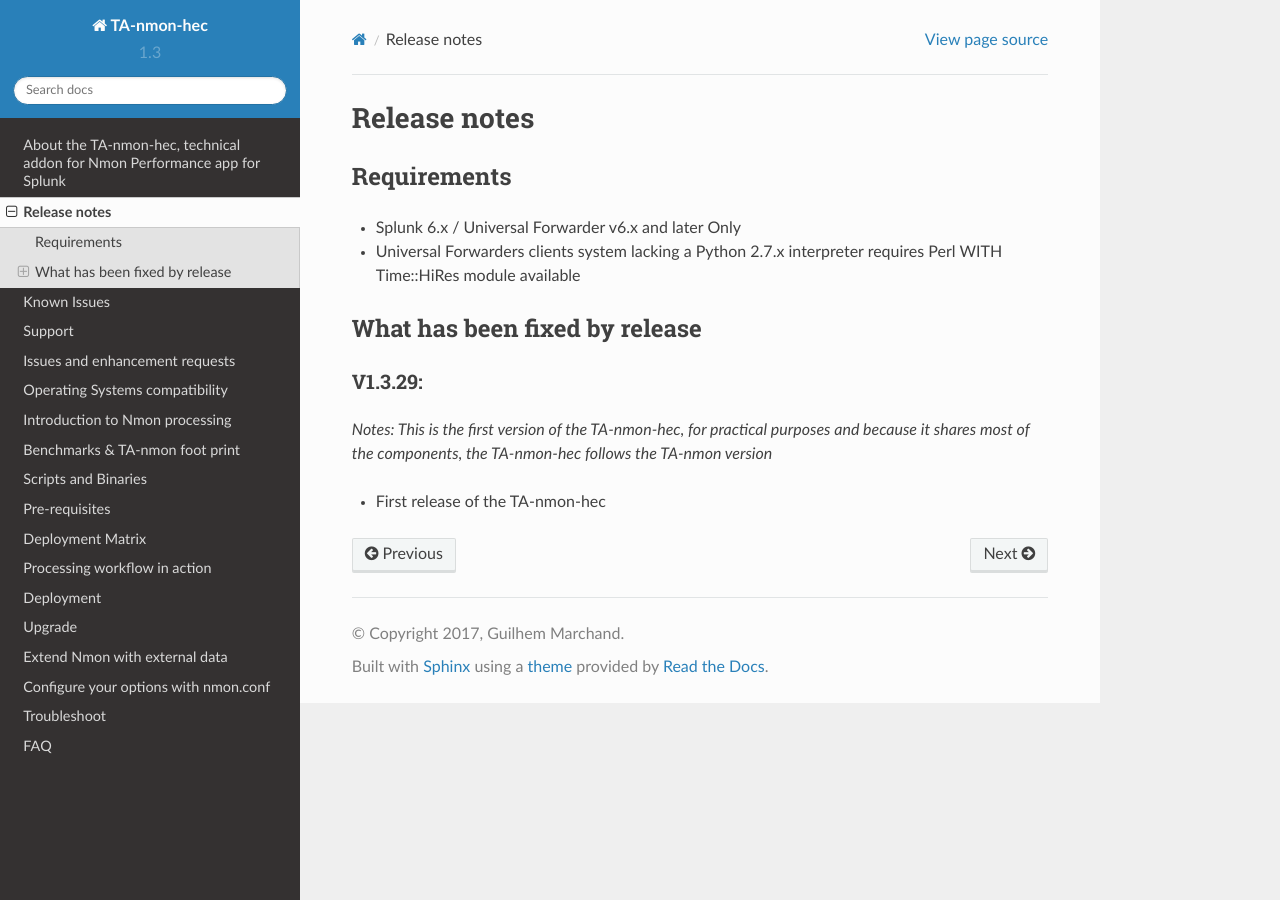
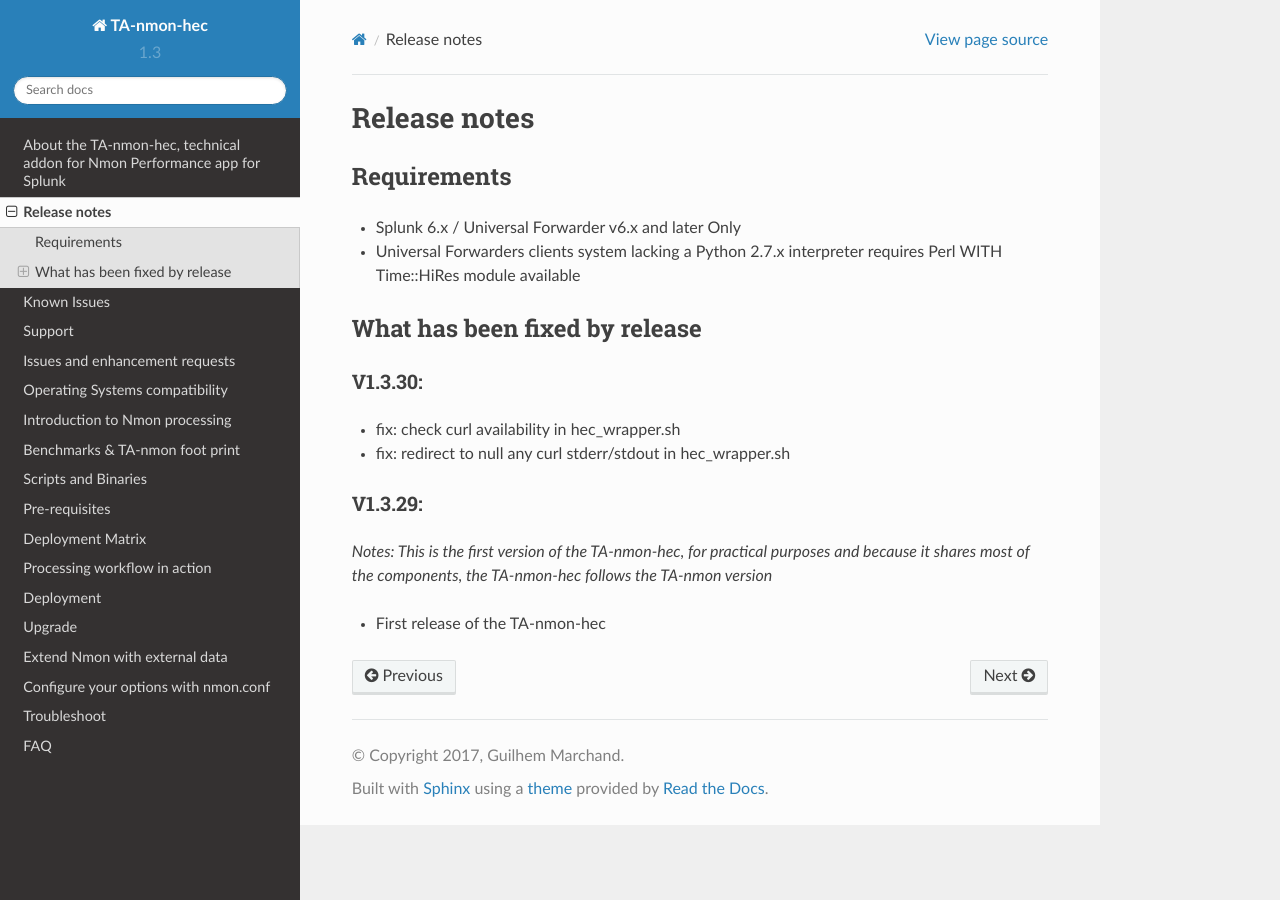
Before and after one commit to guilhemmarchand/TA-nmon-hec, a Sphinx documentation site: the page built from docs/releasenotes.rst, in a window 1280 px wide. Built offline with Sphinx 7.4.7 and the Read the Docs theme 2.0.0, drawn with Linux system fonts in a browser that asks for light colours.

Commit message:
version 1.3.30

```diff
--- a/docs/releasenotes.rst
+++ b/docs/releasenotes.rst
@@ -15,6 +15,13 @@ What has been fixed by release
 ^^^^^^^^^^^^^^^^^^^^^^^^^^^^^^
 
 ========
+V1.3.30:
+========
+
+- fix: check curl availability in hec_wrapper.sh
+- fix: redirect to null any curl stderr/stdout in hec_wrapper.sh
+
+========
 V1.3.29:
 ========
 
```
Also changed, not shown: 3 other files.
